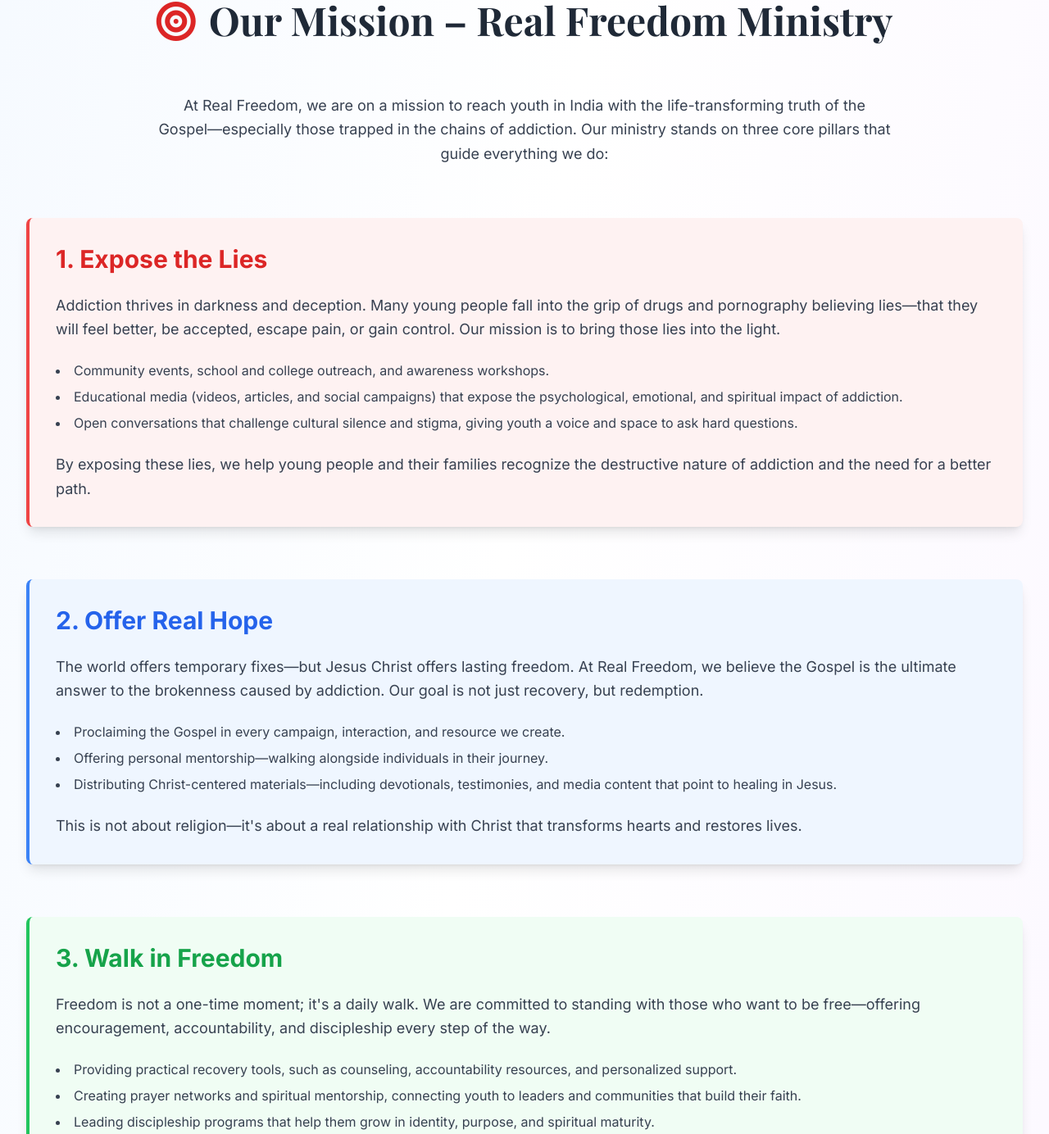
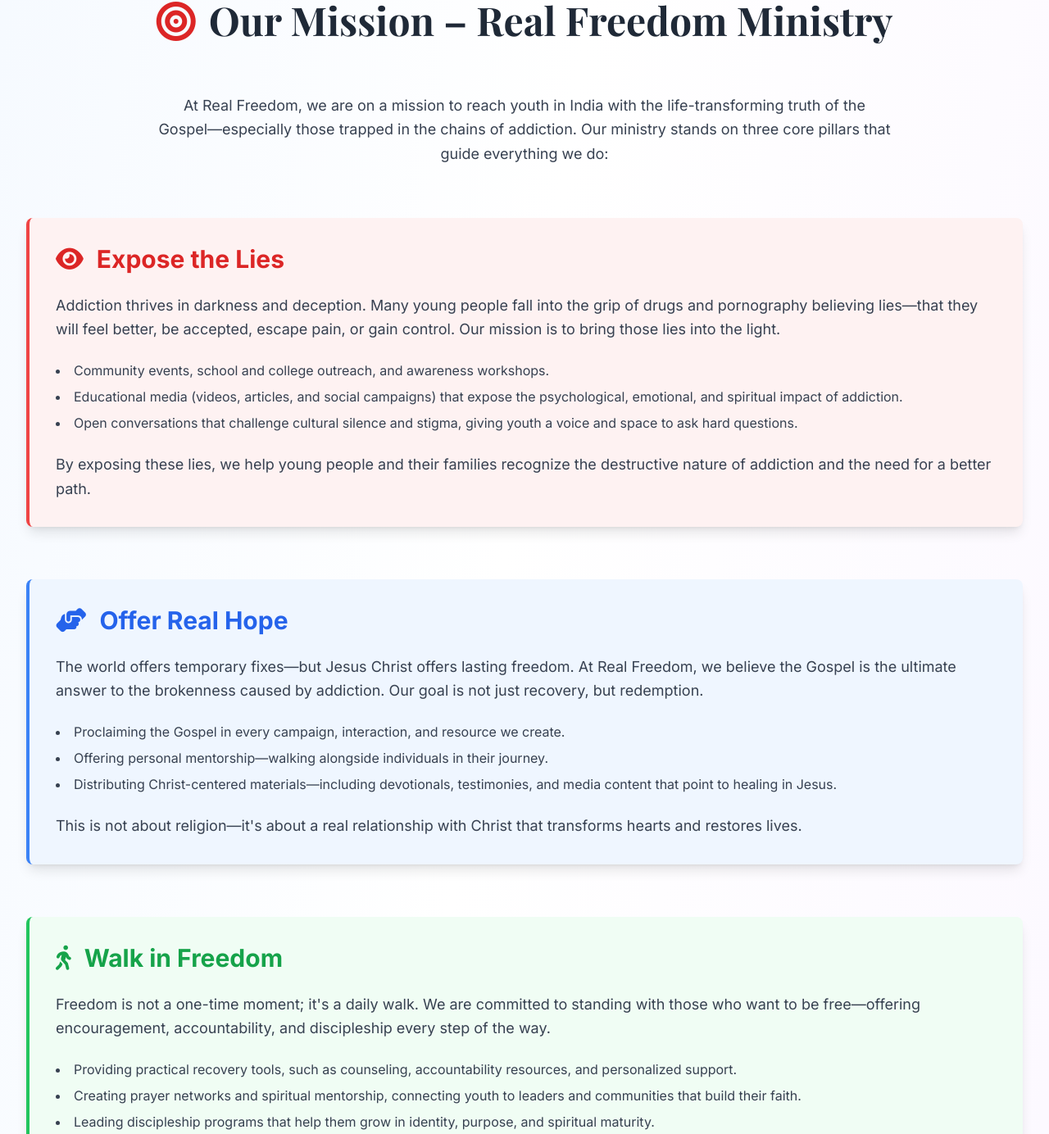
Before and after one commit to TimJerry725/real-freedom, a Next.js app: page / in a window 1280 px wide. Shown: the part 3623-5007 px from the top of the page at 82% size. Built offline with nearby package versions, Linux system fonts and the light colour scheme.

Commit message:
change the playfair font to another font with new font family

```diff
--- a/app/page.tsx
+++ b/app/page.tsx
@@ -505,10 +505,14 @@
                                 data-oid="dicc00g"
                             >
                                 <h3
-                                    className="text-3xl font-bold mb-6 text-red-600"
+                                    className="text-3xl font-bold mb-6 text-red-600 flex items-center"
                                     data-oid="oc1jbn2"
                                 >
-                                    1. Expose the Lies
+                                    <i
+                                        className="fas fa-eye text-red-600 mr-4"
+                                        data-oid="offax-a"
+                                    ></i>
+                                    Expose the Lies
                                 </h3>
                                 <p
                                     className="text-lg leading-relaxed text-gray-700 mb-6"
@@ -554,10 +558,14 @@
                                 data-oid="ihk2pqm"
                             >
                                 <h3
-                                    className="text-3xl font-bold mb-6 text-blue-600"
+                                    className="text-3xl font-bold mb-6 text-blue-600 flex items-center"
                                     data-oid="sth:u5u"
                                 >
-                                    2. Offer Real Hope
+                                    <i
+                                        className="fas fa-hands-helping text-blue-600 mr-4"
+                                        data-oid="cpeoex3"
+                                    ></i>
+                                    Offer Real Hope
                                 </h3>
                                 <p
                                     className="text-lg leading-relaxed text-gray-700 mb-6"
@@ -601,10 +609,14 @@
                                 data-oid="tfv.0re"
                             >
                                 <h3
-                                    className="text-3xl font-bold mb-6 text-green-600"
+                                    className="text-3xl font-bold mb-6 text-green-600 flex items-center"
                                     data-oid="r_kkfe5"
                                 >
-                                    3. Walk in Freedom
+                                    <i
+                                        className="fas fa-walking text-green-600 mr-4"
+                                        data-oid="mw3zzqc"
+                                    ></i>
+                                    Walk in Freedom
                                 </h3>
                                 <p
                                     className="text-lg leading-relaxed text-gray-700 mb-6"
```
